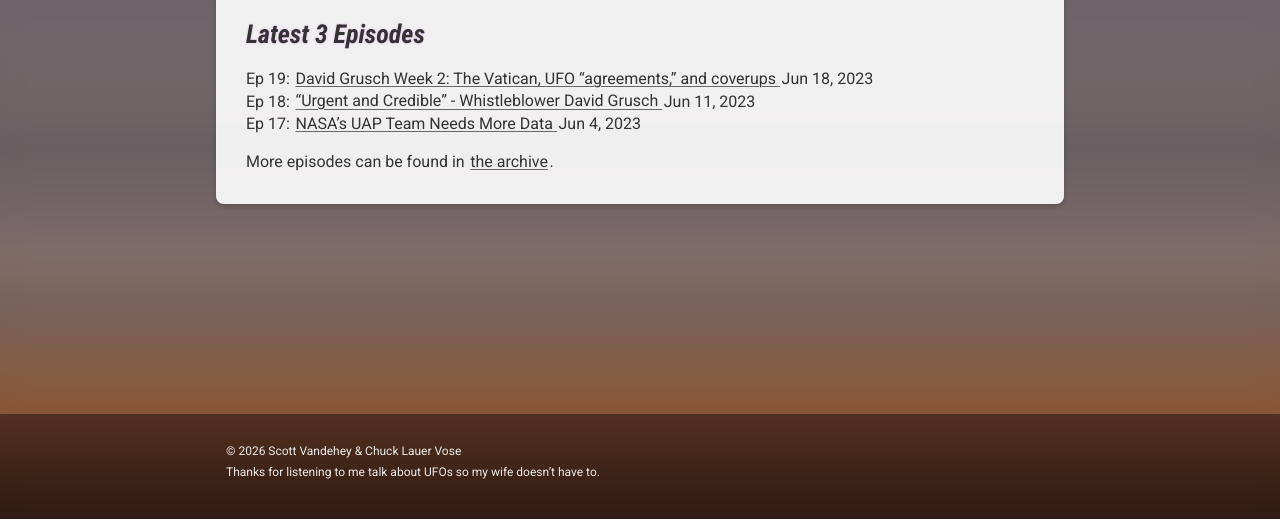
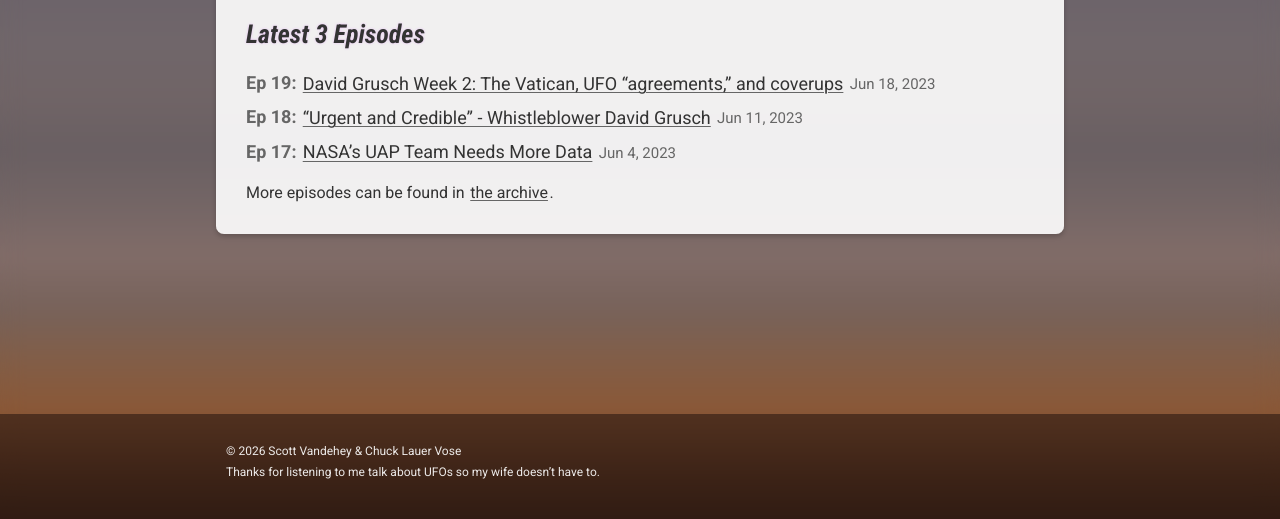
Before and after one commit to spaceninja/very-exciting-time, an Eleventy site: page src/index.njk in a window 1280 px wide. Shown: the part 277-796 px from the top of the page. Built offline with nearby package versions, Linux system fonts and the light colour scheme; Eleventy itself is replaced by a stand-in of ours; files that its build step writes are made by us from their sources.

Commit message:
episode list styles

```diff
--- a/src/_includes/episode-list.njk
+++ b/src/_includes/episode-list.njk
@@ -2,18 +2,18 @@
 {% for episode in episodeList | reverse %}
 	<li class="episode-list__item{% if episode.url == url %} is-active{% endif %}">
     {% if episode.data.episodeNumber %}
-      Ep {{ episode.data.episodeNumber }}:
+      <span class="episode-list__number">Ep {{ episode.data.episodeNumber }}:</span>
     {% endif %}
 		<a href="{{ episode.url }}" class="episode-list__link">
-      {% if episode.data.title %}
+      {%- if episode.data.title -%}
         {{ episode.data.title }}
-      {% else %}
+      {%- else -%}
         <code>{{ episode.url }}</code>
-      {% endif %}
+      {%- endif -%}
     </a>
 		<time class="episode-list__date" datetime="{{ episode.date | htmlDateString }}">
       {{ episode.date | readableDate("DD") }}
-      </time>
+    </time>
 	</li>
 {% endfor %}
 </ol>
--- a/src/_scss/_episode-list.scss
+++ b/src/_scss/_episode-list.scss
@@ -1,4 +1,20 @@
 .episode-list {
+  font-size: var(--font-size-l);
   list-style: none;
   padding: 0;
 }
+
+.episode-list__item {
+  margin-bottom: 0.5em;
+}
+
+.episode-list__number {
+  color: var(--color-page-fg-subtle);
+  font-weight: bold;
+}
+
+.episode-list__date {
+  color: var(--color-page-fg-subtle);
+  font-size: smaller;
+  white-space: nowrap;
+}
--- a/src/_scss/_theme.scss
+++ b/src/_scss/_theme.scss
@@ -42,11 +42,11 @@ $color-purple-alpha: rgba(#cf2aff, 0.25);
 
   // Theme colors
   --color-white-90: rgba(255 255 255 / 90%);
-  --color-white-70: rgba(255 255 255 / 70%);
+  --color-white-66: rgba(255 255 255 / 66%);
   --color-white-20: rgba(255 255 255 / 20%);
   --color-gray-20: #e0e0e0;
   --color-gray-50: #c0c0c0;
-  --color-gray-70: #666;
+  --color-gray-66: #666;
   --color-gray-90: #333;
   --color-black-90: rgba(0 0 0 / 70%);
   --color-purple: #cf2aff;
@@ -57,7 +57,7 @@ $color-purple-alpha: rgba(#cf2aff, 0.25);
   // Base Theme
   --color-page-bg: var(--color-white-90);
   --color-page-fg: var(--color-gray-90);
-  --color-page-fg-subtle: var(--color-gray-70);
+  --color-page-fg-subtle: var(--color-gray-66);
   --color-link: var(--color-page-fg);
   --color-link-hover: var(--color-page-fg);
   --color-link-bg-hover: var(--color-yellow-alpha);
@@ -66,7 +66,7 @@ $color-purple-alpha: rgba(#cf2aff, 0.25);
   // Header
   --color-header-bg: rgba(52 46 56 / 66%); // custom to match top of gradient
   --color-header-fg: var(--color-white-90);
-  --color-header-fg-subtle: var(--color-white-70);
+  --color-header-fg-subtle: var(--color-white-66);
   --color-logo-glow: var(--color-purple-50);
 
   // Main
@@ -81,7 +81,7 @@ $color-purple-alpha: rgba(#cf2aff, 0.25);
   :root {
     --color-page-bg: var(--color-black-90);
     --color-page-fg: var(--color-white-90);
-    --color-page-fg-subtle: var(--color-white-70);
+    --color-page-fg-subtle: var(--color-white-66);
     --color-main-highlight: var(--color-white-20);
     --color-link-bg-hover: var(--color-purple-50);
     --color-heading-glow: var(--color-purple-50);
```
